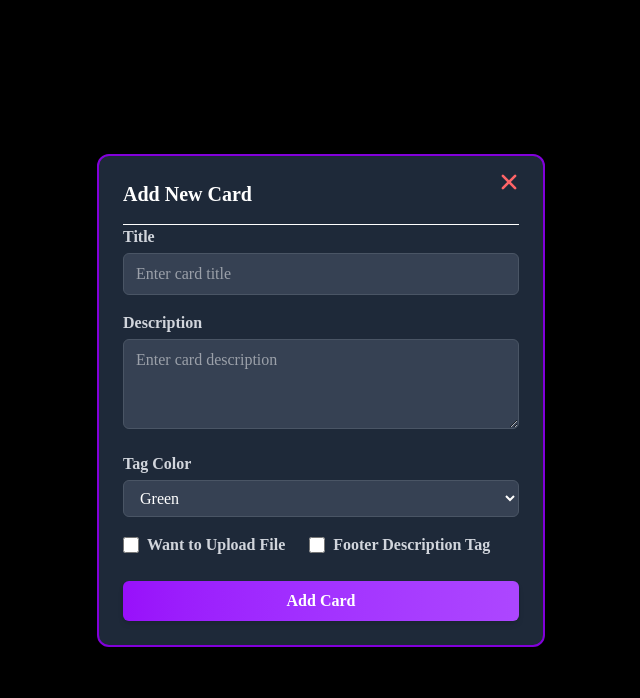
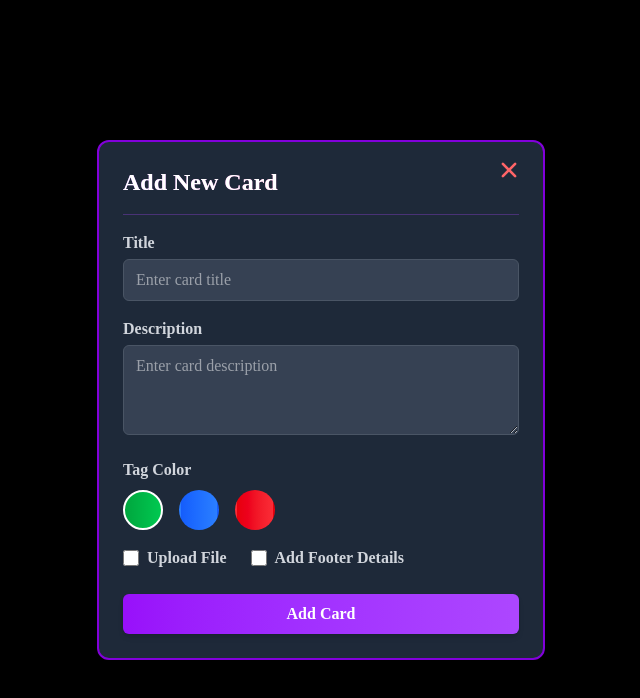
Before and after one commit to ManabBiswas/Card_with_React, a React (Vite) app: page / in a window 1280 px wide. Both pictures are taken after a click on the button 1228 px from the left and 748 px from the top of the page. Shown: the top 698 px of the page, without its empty margins (319-959 px from the left). Built offline with nearby package versions, Linux system fonts and the light colour scheme.

Commit message:
fix delete button issue wit id

```diff
--- a/src/Components/AddButton.jsx
+++ b/src/Components/AddButton.jsx
@@ -7,7 +7,7 @@ const AddButton = ({ onClick }) => {
     <motion.button
       onClick={onClick}
       className="fixed bottom-6 right-6 w-14 h-14 bg-gradient-to-r from-purple-600 to-purple-500 rounded-full flex items-center justify-center shadow-lg z-20"
-      whileHover={{ scale: 1.1 }}
+      whileHover={{ scale: 1.5 }}
       whileTap={{ scale: 0.9 }}
       initial={{ scale: 0, rotate: -180 }}
       animate={{ scale: 1, rotate: 0 }}
@@ -17,7 +17,7 @@ const AddButton = ({ onClick }) => {
         damping: 20
       }}
     >
-      <IoAdd className="text-white text-2xl" />
+      <IoAdd className="text-white text-2xl font-bold" />
     </motion.button>
   );
 };
--- a/src/Components/AddCardForm.jsx
+++ b/src/Components/AddCardForm.jsx
@@ -30,6 +30,8 @@ const AddCardForm = ({ onAddCard, onClose }) => {
     dateTime: formatDateTimeLocal(new Date()),
   });
 
+  const [errors, setErrors] = useState({});
+
   const handleChange = (e) => {
     const { name, value, type, checked } = e.target;
 
@@ -52,15 +54,35 @@ const AddCardForm = ({ onAddCard, onClose }) => {
         [name]: type === 'checkbox' ? checked : value,
       });
     }
+
+    // Clear error for this field when changed
+    if (errors[name]) {
+      setErrors({
+        ...errors,
+        [name]: ''
+      });
+    }
   };
 
   const handleFileUpload = (e) => {
     const file = e.target.files[0];
     if (file) {
       if (file.size > MAX_FILE_SIZE_BYTES) {
-        alert(`File size exceeds the maximum limit of ${MAX_FILE_SIZE_MB} MB`);
+        setErrors({
+          ...errors,
+          file: `File size exceeds the maximum limit of ${MAX_FILE_SIZE_MB} MB`
+        });
         return;
       }
+
+      // Clear file error if exists
+      if (errors.file) {
+        setErrors({
+          ...errors,
+          file: ''
+        });
+      }
+
       setFormData({
         ...formData,
         fileName: file.name,
@@ -70,8 +92,35 @@ const AddCardForm = ({ onAddCard, onClose }) => {
     }
   };
 
+  const validate = () => {
+    const newErrors = {};
+
+    if (!formData.title.trim()) {
+      newErrors.title = 'Title is required';
+    }
+
+    if (!formData.description.trim()) {
+      newErrors.description = 'Description is required';
+    }
+
+    if (formData.wantToUploadFile && !formData.fileName) {
+      newErrors.fileName = 'File name is required';
+    }
+
+    if (formData.footerDescriptionTag && !formData.details.trim()) {
+      newErrors.details = 'Details are required';
+    }
+
+    setErrors(newErrors);
+    return Object.keys(newErrors).length === 0;
+  };
+
   const handleSubmit = (e) => {
     e.preventDefault();
+
+    if (!validate()) {
+      return;
+    }
 
     // Prepare new card data based on form selections.
     const newCard = {
@@ -97,6 +146,34 @@ const AddCardForm = ({ onAddCard, onClose }) => {
     onClose();
   };
 
+  const formVariants = {
+    hidden: { opacity: 0, scale: 0.9, y: 20 },
+    visible: {
+      opacity: 1,
+      scale: 1,
+      y: 0,
+      transition: {
+        type: "spring",
+        damping: 25,
+        stiffness: 300,
+        staggerChildren: 0.07
+      }
+    },
+    exit: {
+      opacity: 0,
+      scale: 0.9,
+      y: 20,
+      transition: {
+        duration: 0.2
+      }
+    }
+  };
+
+  const itemVariants = {
+    hidden: { opacity: 0, y: 10 },
+    visible: { opacity: 1, y: 0 }
+  };
+
   return (
     <motion.div
       initial={{ opacity: 0 }}
@@ -106,69 +183,83 @@ const AddCardForm = ({ onAddCard, onClose }) => {
     >
       <motion.div
         className="bg-gray-800 rounded-xl p-6 w-full max-w-md mx-4 border-2 border-purple-700 shadow-xl"
-        initial={{ scale: 0.9, y: 20 }}
-        animate={{ scale: 1, y: 0 }}
-        exit={{ scale: 0.9, y: 20 }}
-        transition={{ type: "spring", damping: 25, stiffness: 300 }}
+        variants={formVariants}
+        initial="hidden"
+        animate="visible"
+        exit="exit"
       >
         <div className="flex justify-between items-center mb-4">
-          <h2 className="text-xl font-bold text-white text-center">Add New Card</h2>
+          <motion.h2
+            className="text-2xl font-bold text-white text-center bg-clip-text text-transparent bg-gradient-to-r from-purple-400 to-pink-400"
+            variants={itemVariants}
+          >
+            Add New Card
+          </motion.h2>
           <motion.button
-            whileHover={{ scale: 1.3 }}
+            whileHover={{ scale: 1.3, rotate: 90 }}
             whileTap={{ scale: 0.9 }}
             onClick={onClose}
             className="relative text-red-400 hover:text-red-500 -top-3 -right-1"
+            variants={itemVariants}
           >
             <IoClose size={28} />
           </motion.button>
         </div>
-        <hr className="text-white" />
+        <motion.hr className="border-purple-500/30 mb-4" variants={itemVariants} />
+
         <form onSubmit={handleSubmit} className="space-y-4">
           {/* Title */}
-          <div>
+          <motion.div variants={itemVariants}>
             <label className="block text-gray-300 font-semibold mb-1">Title</label>
             <input
               type="text"
               name="title"
               value={formData.title}
               onChange={handleChange}
-              required
               placeholder="Enter card title"
-              className="w-full px-3 py-2 bg-gray-700 border border-gray-600 rounded-md text-white focus:outline-none focus:ring-2 focus:ring-purple-500"
+              className={`w-full px-3 py-2 bg-gray-700 border ${errors.title ? 'border-red-500' : 'border-gray-600'} rounded-md text-white focus:outline-none focus:ring-2 focus:ring-purple-500 transition-colors duration-200`}
             />
-          </div>
+            {errors.title && <p className="text-red-500 text-sm mt-1">{errors.title}</p>}
+          </motion.div>
 
           {/* Description */}
-          <div>
+          <motion.div variants={itemVariants}>
             <label className="block text-gray-300 font-semibold mb-1">Description</label>
             <textarea
               name="description"
               value={formData.description}
               onChange={handleChange}
-              required
               rows={3}
               placeholder="Enter card description"
-              className="w-full px-3 py-2 bg-gray-700 border border-gray-600 rounded-md text-white focus:outline-none focus:ring-2 focus:ring-purple-500"
+              className={`w-full px-3 py-2 bg-gray-700 border ${errors.description ? 'border-red-500' : 'border-gray-600'} rounded-md text-white focus:outline-none focus:ring-2 focus:ring-purple-500 transition-colors duration-200`}
             />
-          </div>
+            {errors.description && <p className="text-red-500 text-sm mt-1">{errors.description}</p>}
+          </motion.div>
 
           {/* Tag Color */}
-          <div>
+          <motion.div variants={itemVariants}>
             <label className="block text-gray-300 font-semibold mb-1">Tag Color</label>
-            <select
-              name="tagColor"
-              value={formData.tagColor}
-              onChange={handleChange}
-              className="w-full px-3 py-2 bg-gray-700 border border-gray-600 rounded-md text-white focus:outline-none focus:ring-2 focus:ring-purple-500"
-            >
-              <option value="green">Green</option>
-              <option value="blue">Blue</option>
-              <option value="red">Red</option>
-            </select>
-          </div>
+            <div className="flex space-x-4 mt-2">
+              {['green', 'blue', 'red'].map(color => (
+                <motion.div
+                  key={color}
+                  whileHover={{ scale: 1.1 }}
+                  whileTap={{ scale: 0.95 }}
+                  onClick={() => setFormData({...formData, tagColor: color})}
+                  className={`w-10 h-10 rounded-full cursor-pointer transition-transform border-2 ${
+                    formData.tagColor === color ? 'border-white' : 'border-transparent'
+                  } ${
+                    color === 'green' ? 'bg-gradient-to-r from-green-600 to-green-500' :
+                    color === 'blue' ? 'bg-gradient-to-r from-blue-600 to-blue-500' :
+                    'bg-gradient-to-r from-red-600 to-red-500'
+                  }`}
+                />
+              ))}
+            </div>
+          </motion.div>
 
           {/* Checkbox Options for mutually exclusive features */}
-          <div className="flex space-x-6">
+          <motion.div className="flex space-x-6" variants={itemVariants}>
             <div className="flex items-center">
               <input
                 type="checkbox"
@@ -179,7 +270,7 @@ const AddCardForm = ({ onAddCard, onClose }) => {
                 className="h-4 w-4 text-purple-600 focus:ring-purple-500 border-gray-500 rounded bg-gray-700"
               />
               <label htmlFor="wantToUploadFile" className="ml-2 text-gray-300 font-semibold">
-                Want to Upload File
+                Upload File
               </label>
             </div>
             <div className="flex items-center">
@@ -192,14 +283,19 @@ const AddCardForm = ({ onAddCard, onClose }) => {
                 className="h-4 w-4 text-purple-600 focus:ring-purple-500 border-gray-500 rounded bg-gray-700"
               />
               <label htmlFor="footerDescriptionTag" className="ml-2 text-gray-300 font-semibold">
-                Footer Description Tag
+                Add Footer Details
               </label>
             </div>
-          </div>
+          </motion.div>
 
           {/* Conditional Fields for File Upload */}
           {formData.wantToUploadFile && (
-            <>
+            <motion.div
+              variants={itemVariants}
+              initial="hidden"
+              animate="visible"
+              className="p-3 border border-dashed border-purple-500/50 rounded-lg bg-gray-700/30"
+            >
               <div>
                 <label className="block text-gray-300 font-semibold mb-1">Upload File</label>
                 <input
@@ -207,37 +303,43 @@ const AddCardForm = ({ onAddCard, onClose }) => {
                   onChange={handleFileUpload}
                   className="w-full px-3 py-2 bg-gray-700 border border-gray-600 rounded-md text-white focus:outline-none focus:ring-2 focus:ring-purple-500"
                 />
+                {errors.file && <p className="text-red-500 text-sm mt-1">{errors.file}</p>}
               </div>
-              <div>
+              <div className="mt-2">
                 <label className="block text-gray-300 font-semibold mb-1">File Name</label>
                 <input
                   type="text"
                   name="fileName"
                   value={formData.fileName}
                   onChange={handleChange}
-                  required
                   placeholder="Enter file name"
-                  className="w-full px-3 py-2 bg-gray-700 border border-gray-600 rounded-md text-white focus:outline-none focus:ring-2 focus:ring-purple-500"
+                  className={`w-full px-3 py-2 bg-gray-700 border ${errors.fileName ? 'border-red-500' : 'border-gray-600'} rounded-md text-white focus:outline-none focus:ring-2 focus:ring-purple-500`}
                 />
+                {errors.fileName && <p className="text-red-500 text-sm mt-1">{errors.fileName}</p>}
               </div>
               {formData.fileSize && (
-                <p className="text-gray-300">File Size: {formData.fileSize}</p>
+                <p className="text-gray-300 mt-2">File Size: {formData.fileSize}</p>
               )}
               {formData.filePreview && (
-                <div className="mt-2">
+                <div className="mt-3">
                   <img
                     src={formData.filePreview}
                     alt="File Preview"
-                    className="max-h-40 object-contain"
+                    className="max-h-40 object-contain mx-auto rounded-lg"
                   />
                 </div>
               )}
-            </>
+            </motion.div>
           )}
 
           {/* Conditional Fields for Footer Description Tag */}
           {formData.footerDescriptionTag && (
-            <>
+            <motion.div
+              variants={itemVariants}
+              initial="hidden"
+              animate="visible"
+              className="p-3 border border-dashed border-purple-500/50 rounded-lg bg-gray-700/30"
+            >
               <div>
                 <label className="block text-gray-300 font-semibold mb-1">
                   Details (Max 20 characters)
@@ -248,27 +350,30 @@ const AddCardForm = ({ onAddCard, onClose }) => {
                   value={formData.details}
                   onChange={handleChange}
                   maxLength={20}
-                  required
                   placeholder="Enter details"
-                  className="w-full px-3 py-2 bg-gray-700 border border-gray-600 rounded-md text-white focus:outline-none focus:ring-2 focus:ring-purple-500"
+                  className={`w-full px-3 py-2 bg-gray-700 border ${errors.details ? 'border-red-500' : 'border-gray-600'} rounded-md text-white focus:outline-none focus:ring-2 focus:ring-purple-500`}
                 />
+                {errors.details && <p className="text-red-500 text-sm mt-1">{errors.details}</p>}
+                <p className="text-gray-400 text-xs mt-1">{formData.details.length}/20 characters</p>
               </div>
-              <div>
+              <div className="mt-2">
                 <label className="block text-gray-300 font-semibold mb-1">Date & Time</label>
                 <input
                   type="datetime-local"
                   name="dateTime"
                   value={formData.dateTime}
                   onChange={handleChange}
-                  required
                   className="w-full px-3 py-2 bg-gray-700 border border-gray-600 rounded-md text-white focus:outline-none focus:ring-2 focus:ring-purple-500"
                 />
               </div>
-            </>
+            </motion.div>
           )}
 
           {/* Submit Button */}
-          <div className="pt-2">
+          <motion.div
+            variants={itemVariants}
+            className="pt-2"
+          >
             <motion.button
               whileHover={{ scale: 1.05 }}
               whileTap={{ scale: 0.95 }}
@@ -277,7 +382,7 @@ const AddCardForm = ({ onAddCard, onClose }) => {
             >
               Add Card
             </motion.button>
-          </div>
+          </motion.div>
         </form>
       </motion.div>
     </motion.div>
--- a/src/Components/Cards.jsx
+++ b/src/Components/Cards.jsx
@@ -4,21 +4,19 @@ import { FaAssistiveListeningSystems } from 'react-icons/fa';
 import { GiCloudDownload } from 'react-icons/gi';
 import { IoClose } from 'react-icons/io5';
 
-const Cards = ({ data, onDelete, reference }) => {
-  const [isDeleted, setIsDeleted] = useState(false);
+const Cards = ({ data, onDelete, reference, index }) => {
+  const [isDeleting, setIsDeleting] = useState(false);
 
   // Guard against multiple clicks on the delete button.
   const handleDelete = () => {
-    if (isDeleted) return; // Prevent further action if already deleting.
-    setIsDeleted(true);
+    if (isDeleting) return; // Prevent further action if already deleting.
+    setIsDeleting(true);
     if (onDelete) {
       setTimeout(() => {
-        onDelete();
+        onDelete(index);
       }, 300); // Wait for the exit animation to finish.
     }
   };
-
-  if (isDeleted) return null;
 
   // Return appropriate background classes for tag colors.
   const getTagColorClasses = (color) => {
@@ -70,7 +68,7 @@ const Cards = ({ data, onDelete, reference }) => {
       }}
       variants={dragVariants}
       initial="initial"
-      animate={isDeleted ? 'exit' : 'initial'}
+      animate={isDeleting ? 'exit' : 'initial'}
       whileDrag="drag"
       whileHover="hover"
       className="relative flex-shrink-0 m-2 w-36 h-48 md:w-48 md:h-64 bg-gradient-to-br from-gray-800 to-gray-900 rounded-3xl border border-gray-700 p-3 shadow-lg transition-all duration-300 overflow-hidden cursor-grab active:cursor-grabbing"
@@ -91,14 +89,14 @@ const Cards = ({ data, onDelete, reference }) => {
 
       {/* Title */}
       <h1 className="text-white font-bold text-lg md:text-xl mt-2 tracking-wide line-clamp-1 transition-colors duration-300">
-        {data?.title}
+        {data?.title || "Untitled"}
       </h1>
 
       <hr className="border-purple-500 my-2 opacity-50" />
 
       {/* Description */}
       <p className="text-gray-400 font-medium text-sm md:text-base mt-2 leading-tight line-clamp-3 transition-colors duration-300">
-        {data?.description}
+        {data?.description || "No description provided"}
       </p>
 
       {/* Footer Section */}
@@ -106,7 +104,7 @@ const Cards = ({ data, onDelete, reference }) => {
         className={`absolute bottom-0 left-0 w-full p-2 ${
           data?.tag?.tagColor
             ? getTagColorClasses(data?.tag?.tagColor)
-            : 'bg-gradient-to-r from-gray-700 to-gray-600'
+            : getTagColorClasses('green')
         } transition-opacity duration-300`}
       >
         {/* Tag Details */}
--- a/src/Components/Foreground.jsx
+++ b/src/Components/Foreground.jsx
@@ -8,14 +8,18 @@ import AddCardForm from './AddCardForm';
 const Foreground = () => {
   const ref = useRef(null);
   const [showForm, setShowForm] = useState(false);
+
+  // Initial cards with unique IDs
   const [cards, setCards] = useState([
     {
+      id: 'card-' + Date.now() + '-1',
       title: 'Sample Card 1',
       description: 'This is sample card 1. Lorem ipsum dolor sit amet, consectetur adipiscing elit.',
       icon: FaAssistiveListeningSystems,
       download: {
         isOpen: true,
-        fileSize: '1.5MB',
+        fileName: 'sample1.pdf',
+        fileSize: '1.5 MB',
         close: false,
       },
       tag: {
@@ -25,12 +29,31 @@ const Foreground = () => {
       },
     },
     {
+      id: 'card-' + Date.now() + '-2',
       title: 'Sample Card 2',
       description: 'This is sample card 2. Lorem ipsum dolor sit amet, consectetur adipiscing elit.',
       icon: FaAssistiveListeningSystems,
       download: {
         isOpen: true,
-        fileSize: '1.5MB',
+        fileName: 'sample2.pdf',
+        fileSize: '1.5 MB',
+        close: true,
+      },
+      tag: {
+        isOpen: false,
+        tagDetails: ['Created by: Sample User', 'Last updated: 28/03/2025'],
+        tagColor: 'blue',
+      },
+    },
+    {
+      id: 'card-' + Date.now() + '-3',
+      title: 'Sample Card 3',
+      description: 'A comprehensive overview of the project with extended description showcasing multiple features.',
+      icon: FaAssistiveListeningSystems,
+      download: {
+        isOpen: true,
+        fileName: 'sample3.pdf',
+        fileSize: '1.5 MB',
         close: true,
       },
       tag: {
@@ -40,27 +63,13 @@ const Foreground = () => {
       },
     },
     {
-      title: 'Sample Card 3',
-      description: 'A comprehensive overview of the project with extended description showcasing multiple features.',
-      icon: FaAssistiveListeningSystems,
-      download: {
-        isOpen: true,
-        fileSize: '1.5MB',
-        close: true,
-      },
-      tag: {
-        isOpen: false,
-        tagDetails: ['Created by: Sample User', 'Last updated: 28/03/2025'],
-        tagColor: 'green',
-      },
-    },
-    {
+      id: 'card-' + Date.now() + '-4',
       title: 'Sample Card 4',
       description: 'Exploring the intricacies of modern web development and design principles.',
       icon: FaAssistiveListeningSystems,
       download: {
         isOpen: false,
-        fileSize: '1.5MB',
+        fileSize: '1.5 MB',
         close: true,
       },
       tag: {
@@ -71,11 +80,21 @@ const Foreground = () => {
     },
   ]);
 
+  // Function to generate a unique ID
+  const generateUniqueId = () => {
+    return 'card-' + Date.now() + '-' + Math.random().toString(36).substr(2, 9);
+  };
+
   const handleAddCard = (newCard) => {
-    // Add the default icon.
+    // Generate a unique ID using our function
+    const newId = generateUniqueId();
+
+    // Add the default icon
     newCard.icon = FaAssistiveListeningSystems;
-    // Transform newCard from the form into the expected structure.
+
+    // Transform newCard with the ID
     const card = {
+      id: newId,
       title: newCard.title,
       description: newCard.description,
       icon: newCard.icon,
@@ -88,27 +107,48 @@ const Foreground = () => {
             close: false,
           }
         : { isOpen: false },
-      tag: newCard.footerDetails
-        ? {
-            isOpen: true,
-            tagDetails: [
+      tag: {
+        isOpen: newCard.footerDetails ? true : false,
+        tagDetails: newCard.footerDetails
+          ? [
               newCard.footerDetails.details,
-              newCard.footerDetails.dateTime,
-            ],
+              new Date(newCard.footerDetails.dateTime).toLocaleString(),
+            ]
+          : [],
         tagColor: newCard.tagColor || 'green',
-          }
-        : { isOpen: false },
+      },
     };
 
-    // Append the new card using the spread operator.
+    // Append the new card
     setCards([...cards, card]);
   };
 
-  const handleDeleteCard = (index) => {
-    setCards(cards.filter((_, i) => i !== index));
+  // Delete function using the card ID
+  const handleDeleteCard = (cardId) => {
+    // Filter out the card with the specified ID
+    const updatedCards = cards.filter(card => card.id !== cardId);
+    setCards(updatedCards);
   };
 
-  const AddButton = () => (
+  return (
+    <>
+      <div
+        ref={ref}
+        className="fixed top-0 left-0 z-10 w-full h-full flex gap-5 flex-wrap p-3 md:p-5 overflow-y-auto"
+      >
+        <AnimatePresence>
+          {cards.map((item) => (
+            <Cards
+              key={item.id} // Use the card's ID as the key
+              data={item}
+              reference={ref}
+              cardId={item.id} // Pass the ID to the component
+              onDelete={handleDeleteCard}
+            />
+          ))}
+        </AnimatePresence>
+      </div>
+
       <motion.button
         onClick={() => setShowForm(true)}
         className="fixed bottom-6 right-6 w-14 h-14 bg-gradient-to-r from-purple-600 to-purple-500 rounded-full flex items-center justify-center shadow-lg z-20"
@@ -124,25 +164,6 @@ const Foreground = () => {
       >
         <IoAdd className="text-white text-2xl" />
       </motion.button>
-  );
-
-  return (
-    <>
-      <div
-        ref={ref}
-        className="fixed top-0 left-0 z-10 w-full h-full flex gap-5 flex-wrap p-3 md:p-5 overflow-y-auto"
-      >
-        {cards.map((item, index) => (
-          <Cards
-            key={`card-${index}`}
-            data={item}
-            reference={ref}
-            onDelete={() => handleDeleteCard(index)}
-          />
-        ))}
-      </div>
-
-      <AddButton />
 
       <AnimatePresence>
         {showForm && (
```
Lines whose indentation alone changed are shown as unchanged.
